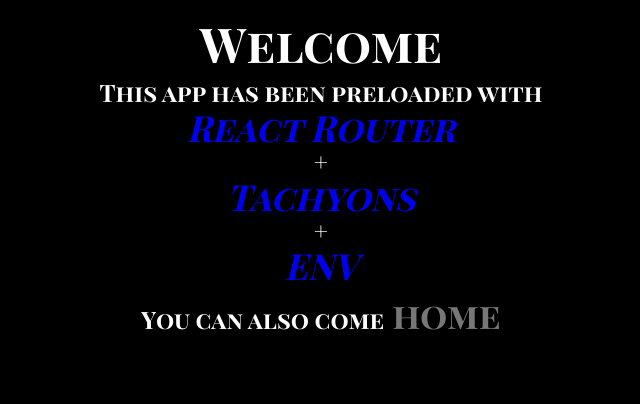
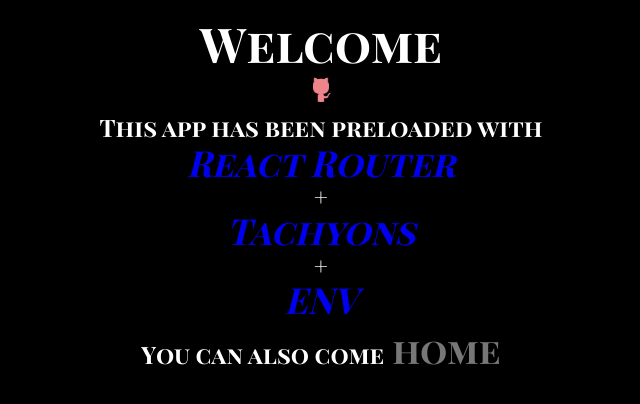
Before and after one commit to Kirbyasdf/react-boilerplate, a JavaScript app: page / in a window 1280 px wide. Shown: the top 404 px of the page, without its empty margins (319-959 px from the left). Built offline with nearby package versions, Linux system fonts and the light colour scheme; no server answers.

Commit message:
little flair  + github

```diff
--- a/src/App.js
+++ b/src/App.js
@@ -1,4 +1,5 @@
 import { Route, Switch } from "react-router-dom";
+import gh from "./gh.png";
 
 const { REACT_APP_BASE_URL } = process.env;
 
@@ -15,6 +16,19 @@
 	return (
 		<div className="bg-black vh-100 white pa3 tc">
 			<span className="f1 ">Welcome</span>
+			<br />
+			<a
+				href="https://github.com/Kirbyasdf/react-boilerplate"
+				className="  link "
+				target="_blank"
+				rel="noopener noreferrer"
+			>
+				<img
+					src={gh}
+					className="br4    w2 rotate-vert-center"
+					alt="resource failed to load, f in the console"
+				/>
+			</a>
 			<div className="f3 mv2">
 				<span> This app has been preloaded with</span>
 				<br />
--- a/src/index.css
+++ b/src/index.css
@@ -1,11 +1,37 @@
-@import url('https://fonts.googleapis.com/css2?family=Playfair+Display+SC:wght@700&display=swap');body {
-  margin: 0;
-  font-family: 'Playfair Display SC', serif;
-  -webkit-font-smoothing: antialiased;
-  -moz-osx-font-smoothing: grayscale;
+@import url("https://fonts.googleapis.com/css2?family=Playfair+Display+SC:wght@700&display=swap");
+body {
+	margin: 0;
+	font-family: "Playfair Display SC", serif;
+	-webkit-font-smoothing: antialiased;
+	-moz-osx-font-smoothing: grayscale;
 }
 
 code {
-  font-family: source-code-pro, Menlo, Monaco, Consolas, 'Courier New',
-    monospace;
+	font-family: source-code-pro, Menlo, Monaco, Consolas, "Courier New", monospace;
 }
+
+.rotate-vert-center {
+	-webkit-animation: rotate-vert-center 10s cubic-bezier(0.455, 0.03, 0.515, 0.955) infinite both;
+	animation: rotate-vert-center 10s cubic-bezier(0.455, 0.03, 0.515, 0.955) infinite both;
+}
+
+@-webkit-keyframes rotate-vert-center {
+	0% {
+		-webkit-transform: rotateY(0);
+		transform: rotateY(0);
+	}
+	100% {
+		-webkit-transform: rotateY(360deg);
+		transform: rotateY(360deg);
+	}
+}
+@keyframes rotate-vert-center {
+	0% {
+		-webkit-transform: rotateY(0);
+		transform: rotateY(0);
+	}
+	100% {
+		-webkit-transform: rotateY(360deg);
+		transform: rotateY(360deg);
+	}
+}
```
Also changed, not shown: src/gh.png (added).
